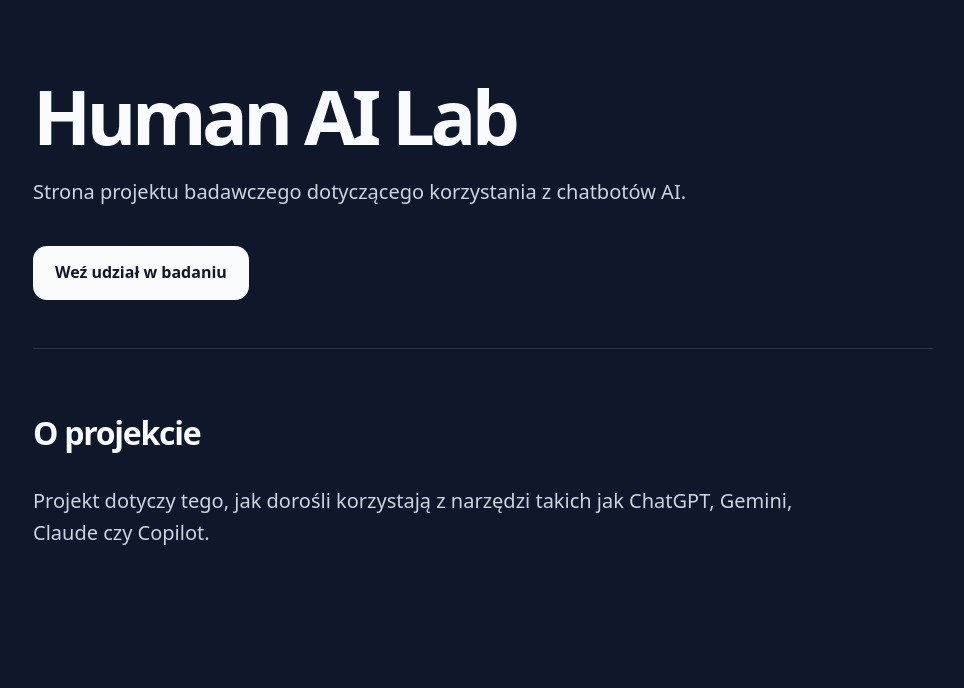
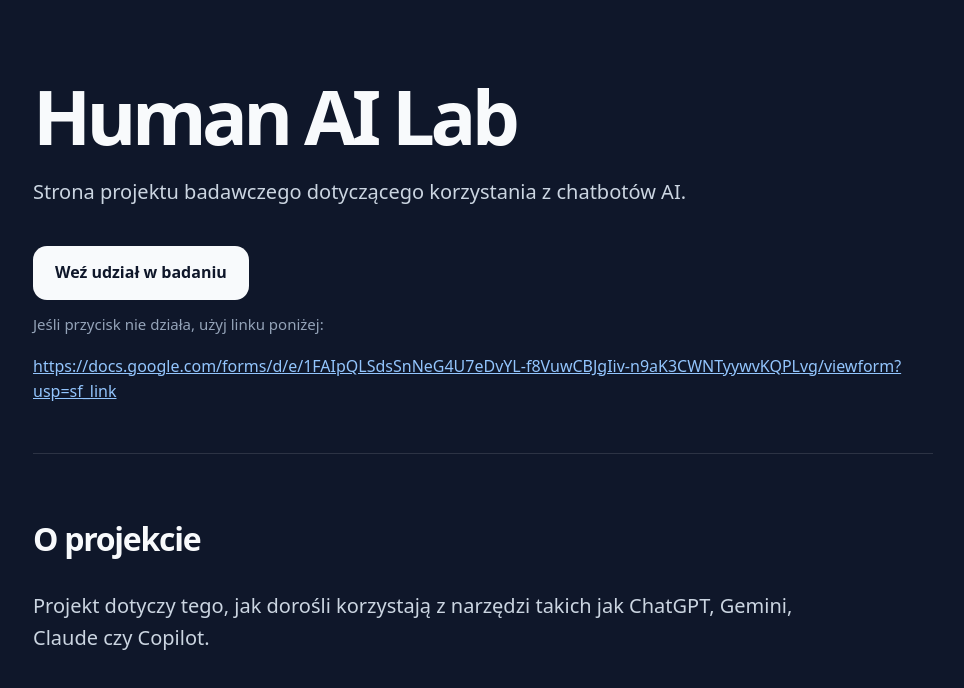
Before and after one commit to felixo01/humanai-lab, a plain HTML site: page index.html in a window 1280 px wide. Shown: the whole page, without its empty margins (157-1121 px from the left). Drawn offline with Linux system fonts and the light colour scheme.

Commit message:
Fix survey CTA and add fallback form link

```diff
--- a/index.html
+++ b/index.html
@@ -28,7 +28,7 @@
       color: #cbd5e1;
       max-width: 760px;
     }
-    a {
+    .button {
       display: inline-flex;
       margin-top: 18px;
       padding: 14px 22px;
@@ -37,6 +37,12 @@
       color: #0f172a;
       text-decoration: none;
       font-weight: 700;
+    }
+    .plain-link {
+      display: block;
+      margin-top: 18px;
+      color: #93c5fd;
+      word-break: break-word;
     }
     section {
       border-top: 1px solid rgba(255,255,255,.12);
@@ -47,13 +53,22 @@
       font-size: 32px;
       letter-spacing: -.04em;
     }
+    .note {
+      font-size: 15px;
+      color: #94a3b8;
+      margin-top: 12px;
+    }
   </style>
 </head>
 <body>
   <main>
     <h1>Human AI Lab</h1>
     <p>Strona projektu badawczego dotyczącego korzystania z chatbotów AI.</p>
-    <a href="https://docs.google.com/forms/d/e/1FAIpQLSdsSnNeG4U7eDvYL-f8VuwCBJgIiv-n9aK3CWNTyywvKQPLvg/viewform" target="_blank" rel="noopener">Weź udział w badaniu</a>
+
+    <a class="button" href="https://docs.google.com/forms/d/e/1FAIpQLSdsSnNeG4U7eDvYL-f8VuwCBJgIiv-n9aK3CWNTyywvKQPLvg/viewform?usp=sf_link" target="_blank" rel="noopener noreferrer">Weź udział w badaniu</a>
+
+    <p class="note">Jeśli przycisk nie działa, użyj linku poniżej:</p>
+    <a class="plain-link" href="https://docs.google.com/forms/d/e/1FAIpQLSdsSnNeG4U7eDvYL-f8VuwCBJgIiv-n9aK3CWNTyywvKQPLvg/viewform?usp=sf_link" target="_blank" rel="noopener noreferrer">https://docs.google.com/forms/d/e/1FAIpQLSdsSnNeG4U7eDvYL-f8VuwCBJgIiv-n9aK3CWNTyywvKQPLvg/viewform?usp=sf_link</a>
 
     <section>
       <h2>O projekcie</h2>
```
